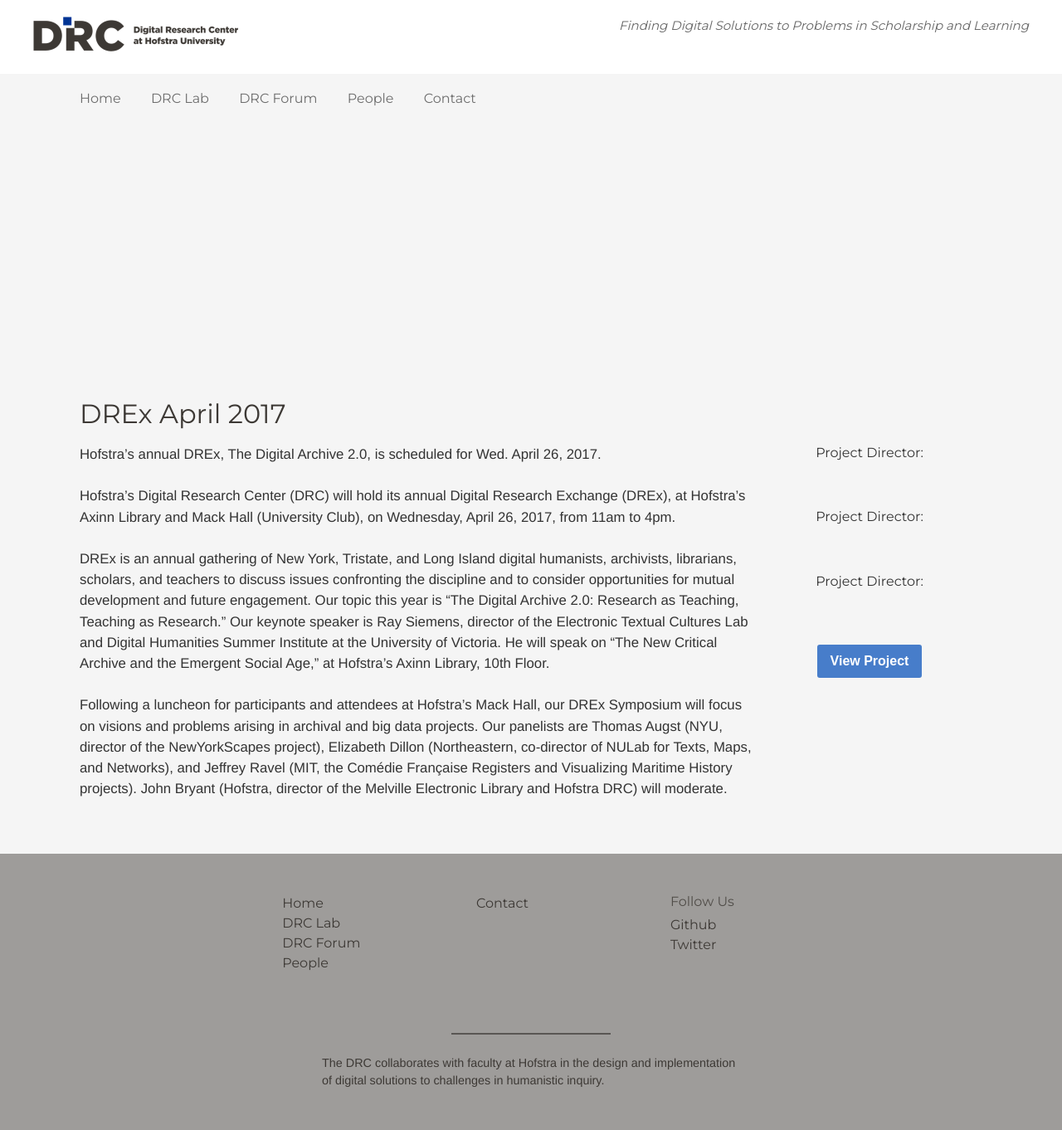
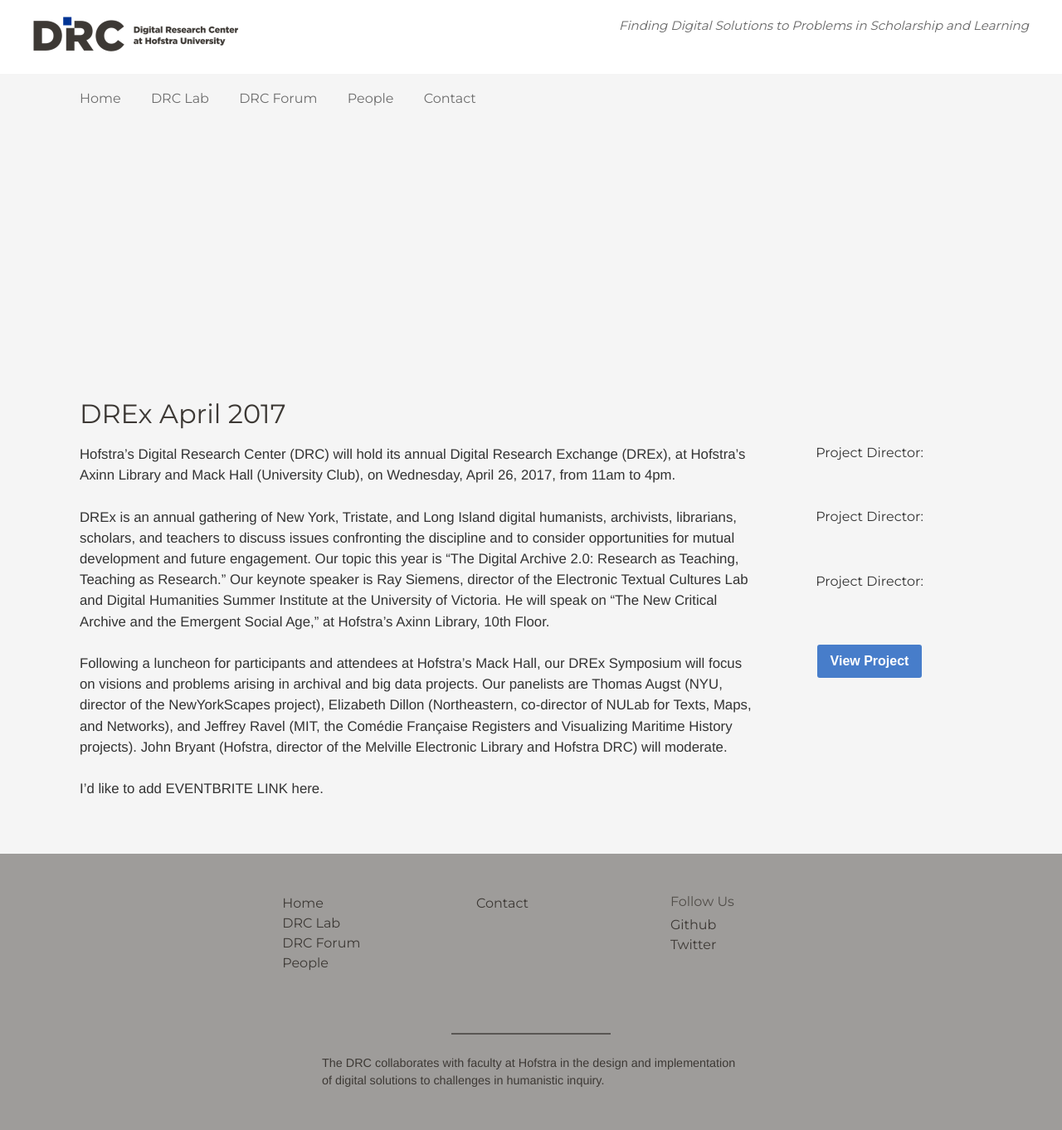
Before and after one commit to hofstra/drc, a Jekyll site: the page built from _posts/2017-03-02-drex2017.md, in a window 1280 px wide. Shown: the whole page at 83% size. Built offline with Jekyll 4.4.1, drawn with Linux system fonts in a browser that asks for light colours; nearby versions of some CDN libraries.

Commit message:
Update short blurb; add note for EVENTBRITE link

```diff
--- a/_posts/2017-03-02-drex2017.md
+++ b/_posts/2017-03-02-drex2017.md
@@ -6,14 +6,13 @@
 tags: ['faculty','research','events']
 published: true
 ---
-
-Hofstra's annual DREx, The Digital Archive 2.0, is scheduled for Wed. April 26, 2017.
+Hofstra’s Digital Research Center (DRC) will hold its annual Digital Research Exchange (DREx), at Hofstra’s Axinn Library and Mack Hall (University Club), on Wednesday, April 26, 2017, from 11am to 4pm.
 
 <!--more-->
-
-Hofstra’s Digital Research Center (DRC) will hold its annual Digital Research Exchange (DREx), at Hofstra’s Axinn Library and Mack Hall (University Club), on Wednesday, April 26, 2017, from 11am to 4pm.
 
 DREx is an annual gathering of New York, Tristate, and Long Island digital humanists, archivists, librarians, scholars, and teachers to discuss issues confronting the discipline and to consider opportunities for mutual development and future engagement. Our topic this year is “The Digital Archive 2.0: Research as Teaching, Teaching as Research.”
 Our keynote speaker is Ray Siemens, director of the Electronic Textual Cultures Lab and Digital Humanities Summer Institute at the University of Victoria. He will speak on “The New Critical Archive and the Emergent Social Age,” at Hofstra’s Axinn Library, 10th Floor.
 
 Following a luncheon for participants and attendees at Hofstra’s Mack Hall, our DREx Symposium will focus on visions and problems arising in archival and big data projects. Our panelists are Thomas Augst (NYU, director of the NewYorkScapes project), Elizabeth Dillon (Northeastern, co-director of NULab for Texts, Maps, and Networks), and Jeffrey Ravel (MIT, the Comédie Française Registers and Visualizing Maritime History projects). John Bryant (Hofstra, director of the Melville Electronic Library and Hofstra DRC) will moderate.
+
+I'd like to add EVENTBRITE LINK here.
```
